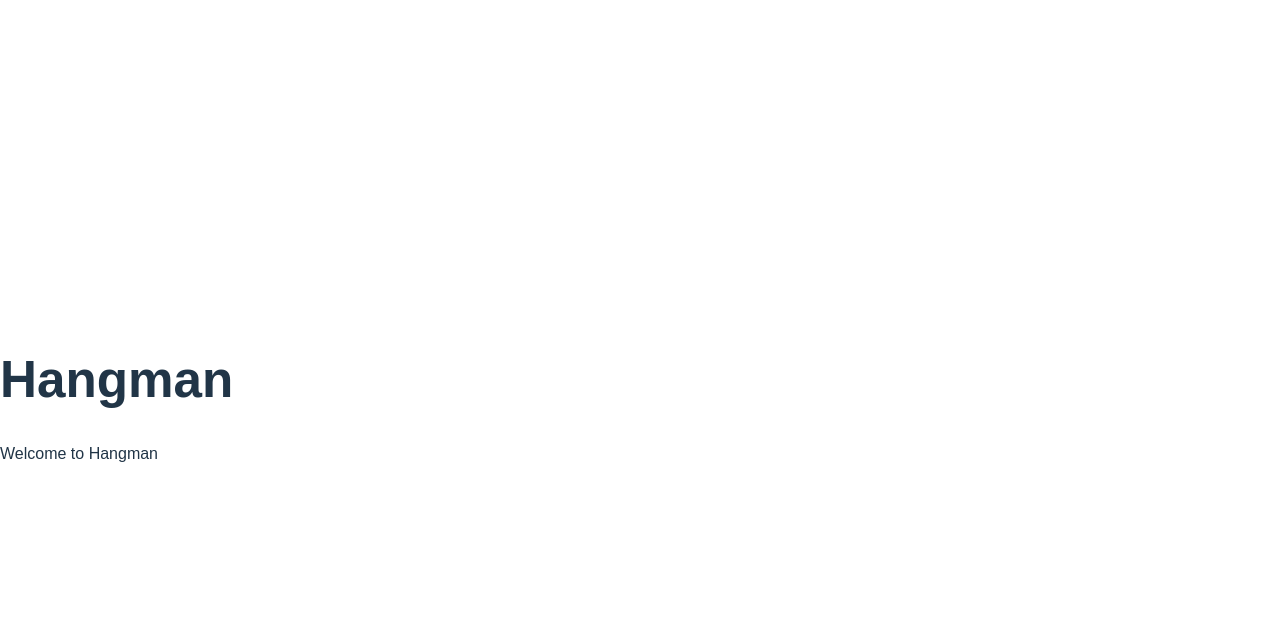
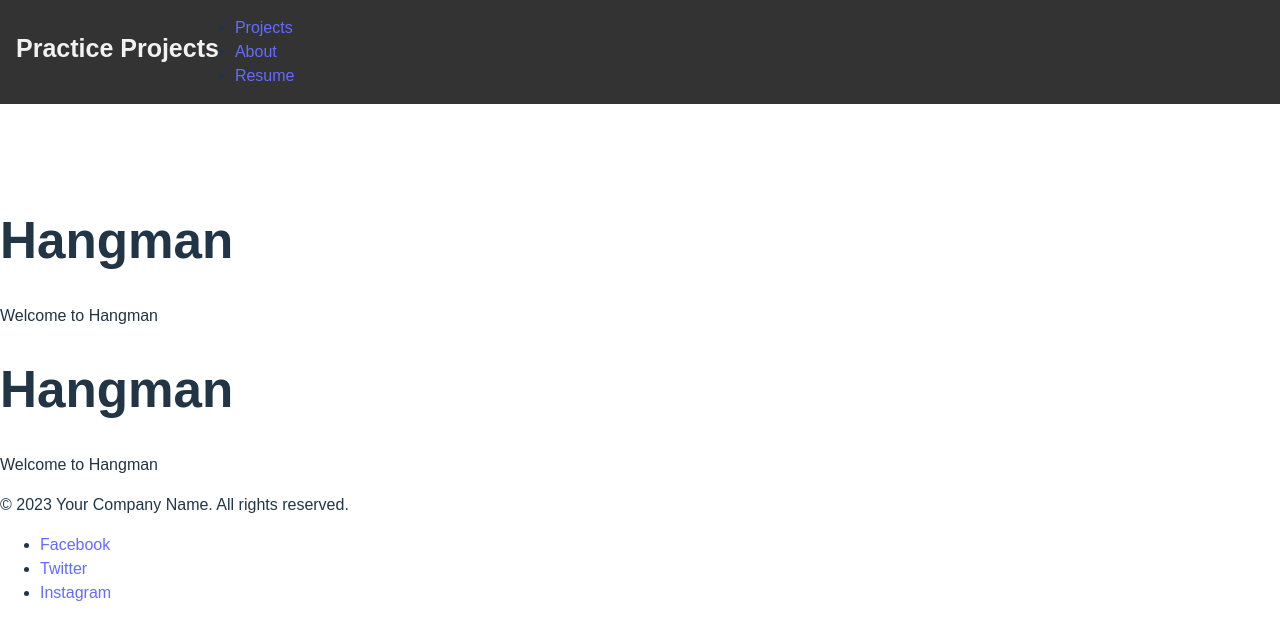
Before and after one commit to NomadRiding/ThePracticeFiles, a React (Vite) app: page /Hangman in a window 1280 px wide. Shown: the top 640 px of the page. Built offline with nearby package versions, Linux system fonts and the light colour scheme.

Commit message:
begin project

```diff
--- a/src/App.jsx
+++ b/src/App.jsx
@@ -1,11 +1,14 @@
+import React from "react"
 import { useState } from "react"
 import { BrowserRouter as Router, Routes, Route } from "react-router-dom"
 import "./App.css"
 import Hangman from "./Hangman/Hangman.jsx"
+import HomePage from "./HomePage/HomePage.jsx"
 
 function App() {
   return (
     <Routes>
+      <Route path="/" element={<HomePage />} />
       <Route path="/Hangman" element={<Hangman />} />
     </Routes>
   )
--- a/src/Hangman/Hangman.jsx
+++ b/src/Hangman/Hangman.jsx
@@ -1,11 +1,19 @@
 import React from "react"
+import Layout from "../Layout"
+import "./Hangman.css"
 
 function Hangman() {
   return (
-    <div className="hangmanContainer">
-      <h1 className="GameTitle">Hangman</h1>
-      <p>Welcome to Hangman</p>
-    </div>
+    <Layout>
+      <div className="hangmanContainer">
+        <h1 className="GameTitle">Hangman</h1>
+        <p>Welcome to Hangman</p>
+      </div>
+      <div className="hangmanContainer">
+        <h1 className="GameTitle">Hangman</h1>
+        <p>Welcome to Hangman</p>
+      </div>
+    </Layout>
   )
 }
 export default Hangman
```
